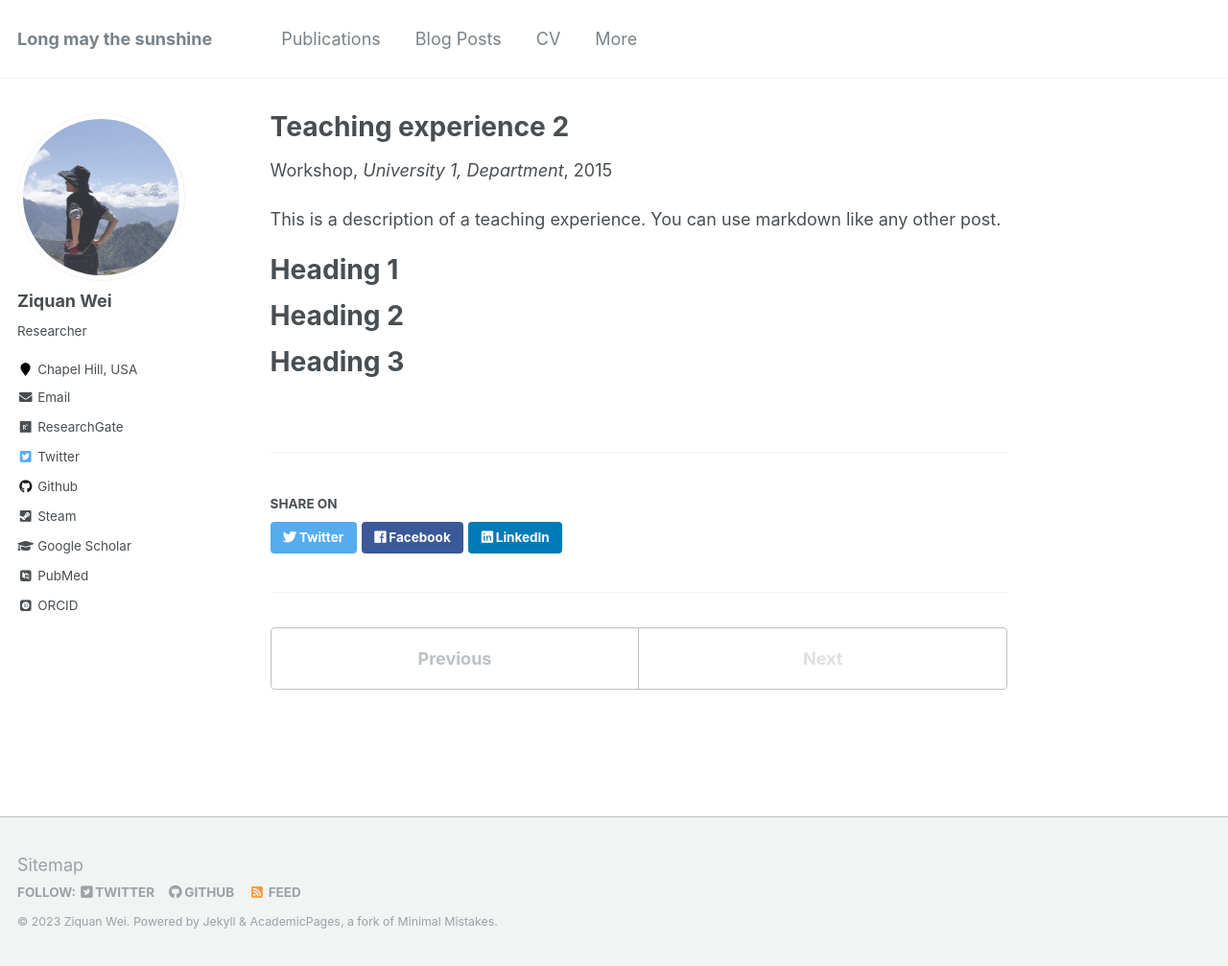
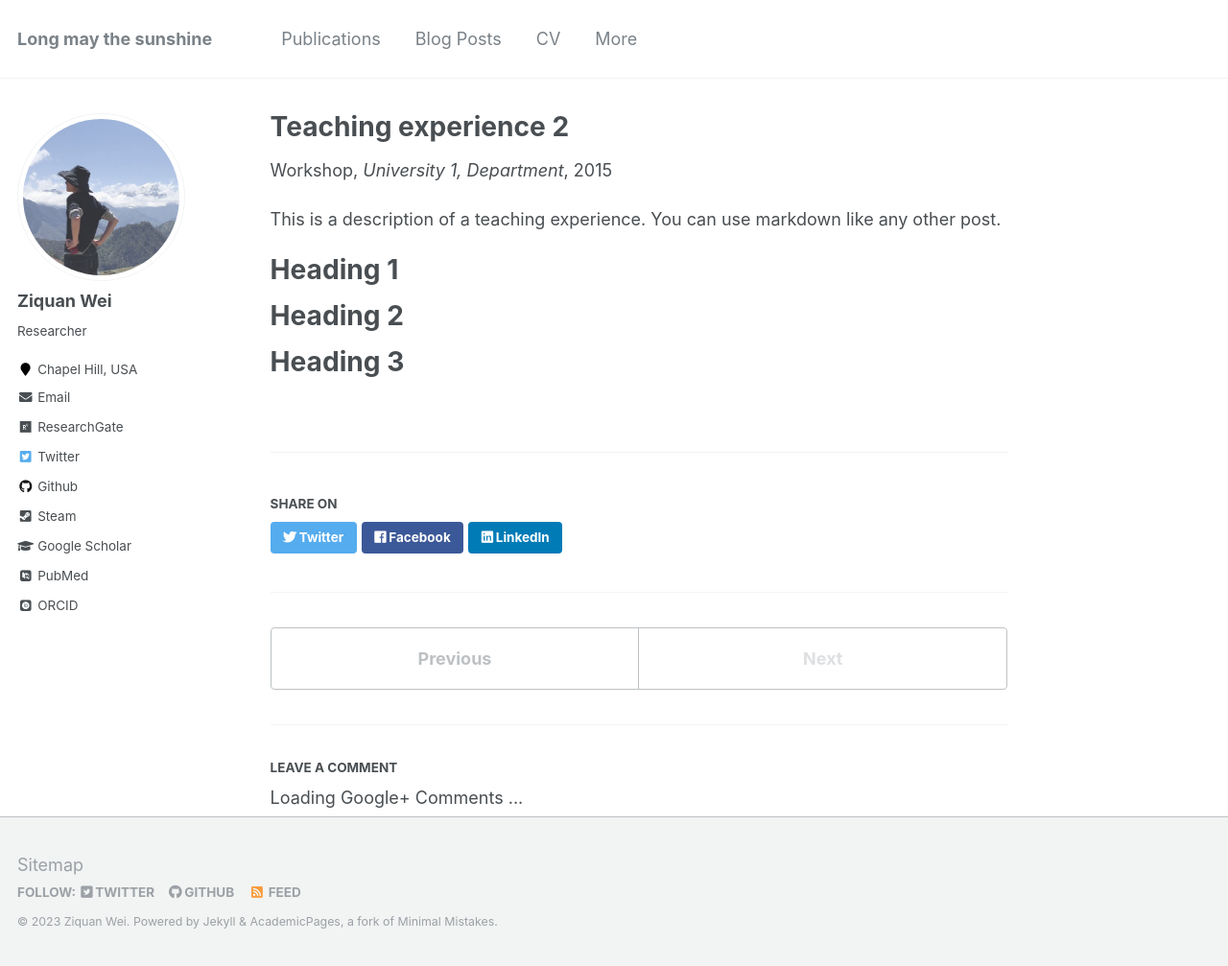
Before and after one commit to Chrisa142857/Chrisa142857.github.io, a Jekyll site: the page built from _teaching/2015-spring-teaching-2.md, in a window 1280 px wide and 1007 px high. Shown: the whole window at 96% size. Built offline with Jekyll 4.4.1, drawn with Linux system fonts in a browser that asks for light colours; some web fonts are replaced; comment, search, counter and statistics services are not loaded.

Commit message:
Update _config.yml

```diff
--- a/_config.yml
+++ b/_config.yml
@@ -21,7 +21,7 @@ future                   : true
 read_more                : "disabled" # if enabled, adds "Read more" links to excerpts
 talkmap_link             : false #change to true to add link to talkmap on talks page
 comments:
-  provider               : # false (default), "disqus", "discourse", "facebook", "google-plus", "staticman", "custom"
+  provider               : "google-plus" # false (default), "disqus", "discourse", "facebook", "google-plus", "staticman", "custom"
   disqus:
     shortname            : ZW
   discourse:
@@ -73,7 +73,7 @@ social:
 
 # Analytics
 analytics:
-  provider               :  "custom" # false (default), "google", "google-universal", "custom"
+  provider               :  "google-universal" # false (default), "google", "google-universal", "custom"
   google:
     tracking_id          :  "G-SKT5GY93LS"
 
```
